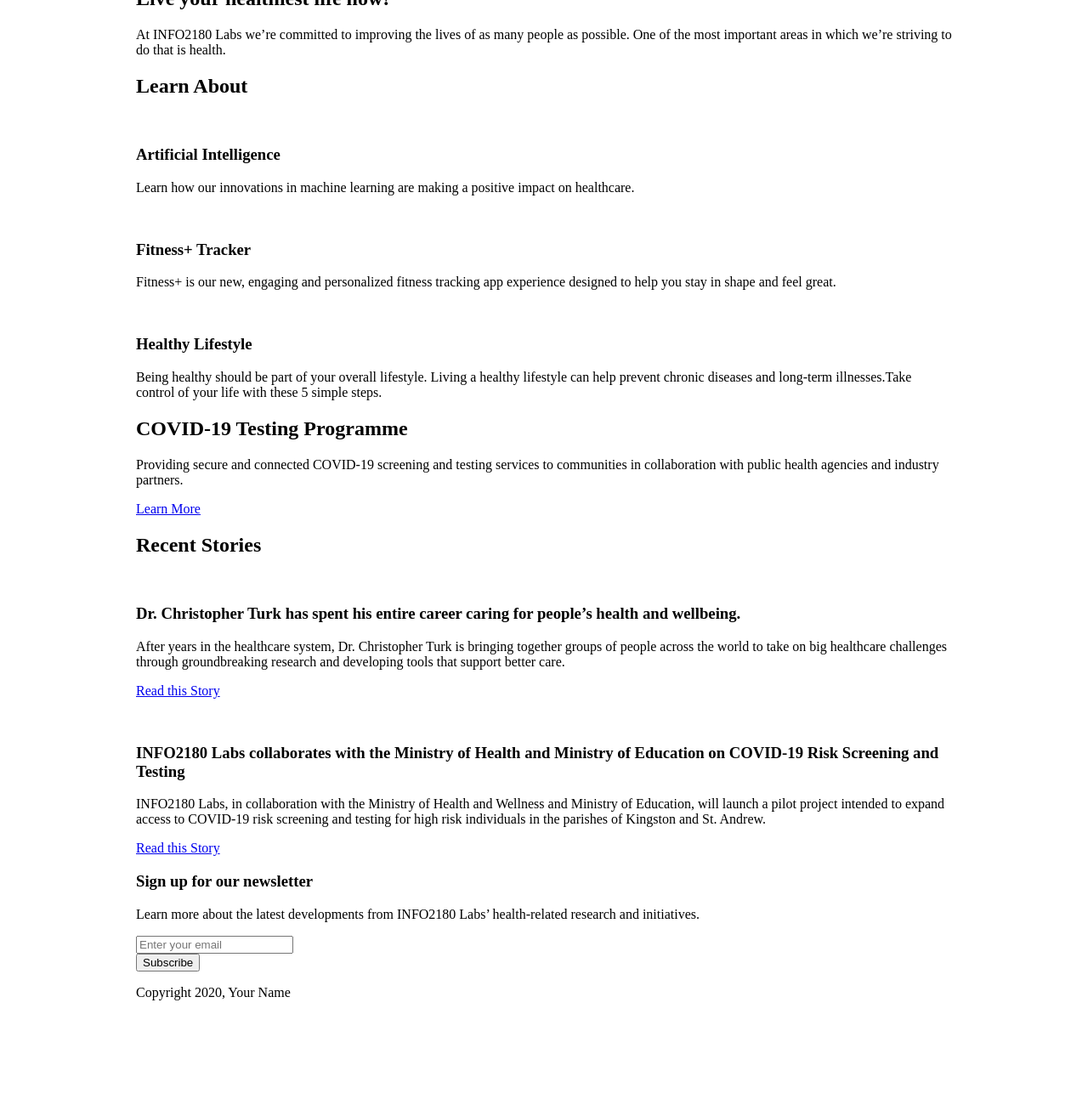
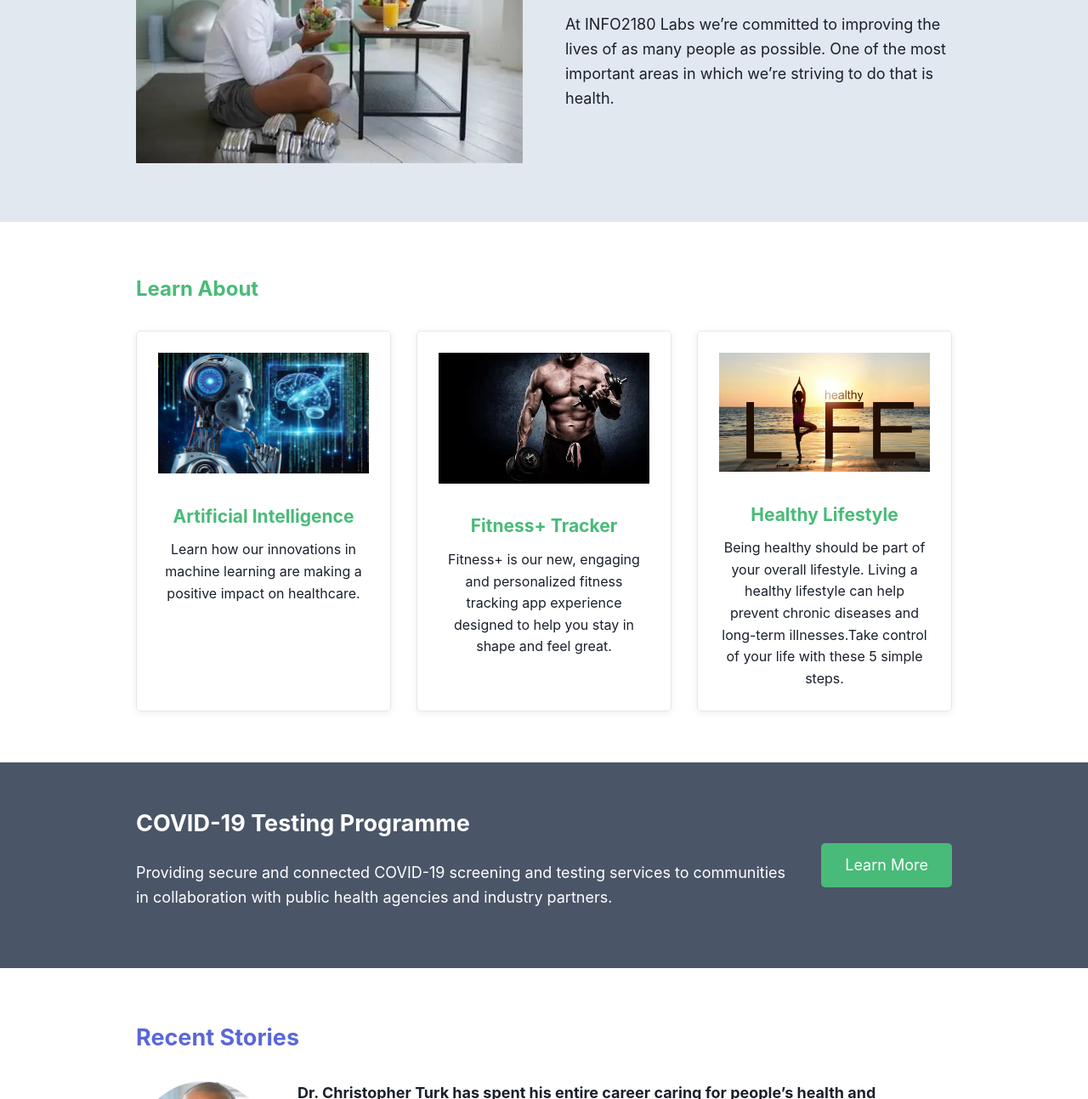
Before and after one commit to AntwonFarquharson/info2180-project1, a plain HTML site: page index.html in a window 1280 px wide. Shown: the part 239-1532 px from the top of the page at 85% size. Before the commit the page ends 1432 px from the top, so only its background shows below. Drawn offline with Linux system fonts and the light colour scheme.

Commit message:
Final project completion

```diff
--- a/index.html
+++ b/index.html
@@ -26,7 +26,7 @@
         <section class="overview-hero">
             <div class="container">
                 <div class="overview-hero-image">
-                    <img src="#" alt="">
+                    <img src="hero.jpg" alt="Live your healthiest life">
                 </div>
                 <div class="overview-hero-text">
                     <h2>Live  your healthiest life now!</h2>
@@ -39,21 +39,21 @@
                 <h2>Learn About</h2>
                 <div class="cards">
                     <div class="card">
-                        <img src="#" alt="">
+                        <img src="ai.jpg" alt="Artificial Intelligence">
                         <div class="card-body">
                             <h3>Artificial Intelligence</h3>
                             <p>Learn how our innovations in machine learning are making a positive impact on healthcare.</p>
                         </div>
                     </div>
                     <div class="card">
-                        <img src="#" alt="">
+                        <img src="fitness.jpg" alt="Fitness + Tracker">
                         <div class="card-body">
                             <h3>Fitness+ Tracker</h3>
                             <p>Fitness+ is our new, engaging and personalized fitness tracking app experience designed to help you stay in shape and feel great.</p>
                         </div>
                     </div>
                     <div class="card">
-                        <img src="#" alt="">
+                        <img src="healthy life.jpg" alt="Healthy Lifestyle">
                         <div class="card-body">
                             <h3>Healthy Lifestyle</h3>
                             <p>Being healthy should be part of your overall lifestyle. Living a healthy lifestyle can help prevent chronic diseases and long-term illnesses.Take control of your life with these 5 simple steps.</p>
@@ -77,7 +77,7 @@
             <div class="container">
                 <h2>Recent Stories</h2>
                 <article>
-                    <img src="" alt="">
+                    <img src="story1.jpg" alt="Dr. Christopher Tur">
                     <div class="article-body">
                         <h3>Dr. Christopher Turk has spent his entire career caring for people’s health and wellbeing.</h3>
                         <p>After years in the healthcare system, Dr. Christopher Turk is bringing together groups of people across the world to take on big healthcare challenges through groundbreaking research and developing tools that support better care.</p>
@@ -85,7 +85,7 @@
                     </div>
                 </article>
                 <article>
-                    <img src="" alt="">
+                    <img src="story2.jpg" alt="COVID-19 Testing">
                     <div class="article-body">
                         <h3>INFO2180 Labs collaborates with the Ministry of Health and Ministry of Education on COVID-19 Risk Screening and Testing</h3>
                         <p>INFO2180 Labs, in collaboration with the Ministry of Health and Wellness and Ministry of Education, will launch a pilot project intended to expand access to COVID-19 risk screening and testing for high risk individuals in the parishes of Kingston and St. Andrew.</p>
@@ -110,7 +110,7 @@
     </main>
     <footer>
         <div class="container">
-            <p>Copyright 2020, Your Name</p>
+            <p>Copyright 2020, Antwon Farquharson</p>
         </div>
     </footer>
 </body>
--- a/scripts.js
+++ b/scripts.js
@@ -1 +1,26 @@
 /* Add your JavaScript to this file */
+document.addEventListener("DOMContentLoaded", function () {
+    //Find the form, the email input, and the message div
+    const form = document.querySelector(".newsletter form");
+    const emailInput = document.getElementById("email");
+    const messageDiv = document.querySelector(".message");
+
+    //Listen for when the user clicks "Subscribe"
+    form.addEventListener("submit", function (event) {
+        // Stop the page from refreshing
+        event.preventDefault();
+
+        //Get what the user typed and remove extra spaces
+        const emailValue = emailInput.value.trim();
+
+        //Check if the input is empty
+        if (emailValue === "") {
+            messageDiv.textContent = "Please enter a valid email address.";
+        } else {
+            // If they typed something, show the thank you message
+            messageDiv.textContent = "Thank you! Your email address " + emailValue + " has been added to our mailing list!";
+        }
+
+        emailInput.value = "";
+    });
+});
--- a/styles.css
+++ b/styles.css
@@ -1,7 +1,11 @@
 /* Add your CSS to this file */
 body {
     margin: 0;
-    font-size: 16px;
+    font-size: 18px; /* Default font size 18px */
+    font-family: -apple-system, BlinkMacSystemFont, "Segoe UI", Roboto,
+                 "Helvetica Neue", Arial, "Noto Sans", sans-serif;
+    color: #1a202c;
+    line-height: 1.6;
 }
 
 .container {
@@ -9,3 +13,272 @@ body {
     max-width: 960px;
     width: 100%;
 }
+
+header {
+    background-color: white;
+    font-size: 18px;
+    padding: 20px 40px;
+}
+
+header .container {
+    display: flex;
+    justify-content: space-between;
+    align-items: center;
+}
+
+header h1 {
+    font-size: 18px;
+    margin: 0;
+}
+
+header nav ul {
+    list-style: none;
+    margin: 0;
+    padding: 0;
+    display: flex;
+    gap: 25px;
+}
+
+header nav a {
+    color: #6b7280;
+    text-decoration: none;
+    font-size: 18px;
+    transition: color 0.2s ease;
+}
+
+header nav a:hover {
+    color: #5A67D8;
+}
+
+.overview-hero {
+    background-color: #E2E8F0;
+    padding: 60px 40px;
+}
+
+.overview-hero .container {
+    display: flex;
+    align-items: center;
+    gap: 50px;
+}
+
+.overview-hero-image {
+    flex: 1;
+}
+
+.overview-hero-image img {
+    max-width: 100%;
+    height: auto;
+}
+
+.overview-hero-text {
+    flex: 1;
+}
+
+.overview-hero-text h2 {
+    margin-top: 0;
+    font-size: 30px;
+}
+
+.learn-about {
+    padding: 60px 40px;
+}
+
+.learn-about h2 {
+    font-size: 24px;
+    color: #48BB78;
+    margin-top: 0;
+    margin-bottom: 30px;
+}
+
+.cards {
+    display: grid;
+    grid-template-columns: repeat(3, 1fr);
+    gap: 30px;
+}
+
+.card {
+    border: 1px solid #E2E8F0;
+    border-radius: 5px;
+    box-shadow: 0 2px 8px rgba(0, 0, 0, 0.08);
+    padding: 25px;
+    text-align: center;
+}
+
+.card img {
+    max-width: 100%;
+    height: auto;
+    margin-bottom: 15px;
+}
+
+.card h3 {
+    color: #48BB78;
+    font-size: 21px;
+    margin: 10px 0;
+}
+
+.card p {
+    margin: 0;
+    font-size: 16px;
+}
+
+.testing {
+    background-color: #4A5568;
+    color: white;
+    padding: 50px 40px;
+}
+
+.testing .container {
+    display: flex;
+    justify-content: space-between;
+    align-items: center;
+    gap: 40px;
+}
+
+.testing-desciption {
+    flex: 1;
+}
+
+.testing-desciption h2 {
+    margin-top: 0;
+    color: white;
+}
+
+.btn {
+    background-color: #48BB78;
+    color: white;
+    text-decoration: none;
+    padding: 12px 28px;
+    border-radius: 5px;
+    display: inline-block;
+    white-space: nowrap;
+    font-size: 18px;
+}
+
+.btn:hover {
+    background-color: #38a169;
+}
+
+.stories {
+    padding: 60px 40px;
+}
+
+.stories h2 {
+    color: #5A67D8;
+    margin-top: 0;
+    margin-bottom: 30px;
+}
+
+.stories article {
+    display: flex;
+    gap: 30px;
+    margin-bottom: 40px;
+    align-items: flex-start;
+}
+
+.stories article img {
+    width: 160px;
+    height: 160px;
+    object-fit: cover;
+    border-radius: 50%;
+    flex-shrink: 0;
+}
+
+.article-body {
+    flex: 1;
+}
+
+.article-body h3 {
+    font-size: 18px;
+    margin-top: 0;
+    margin-bottom: 10px;
+}
+
+.article-body p {
+    margin-bottom: 10px;
+}
+
+.article-body a {
+    color: #5A67D8;
+    text-decoration: none;
+    font-weight: 600;
+}
+
+.article-body a:hover {
+    text-decoration: underline;
+}
+
+.newsletter {
+    background-color: #48BB78;
+    color: white;
+    text-align: center;
+    padding: 60px 40px;
+}
+
+.newsletter h3 {
+    font-size: 24px;
+    margin-top: 0;
+    color: white;
+}
+
+.newsletter form {
+    display: flex;
+    justify-content: center;
+    gap: 10px;
+    margin-top: 20px;
+    flex-wrap: wrap;
+}
+
+.newsletter input[type="email"] {
+    padding: 12px 15px;
+    font-size: 18px;
+    border: none;
+    border-radius: 5px;
+    min-width: 280px;
+}
+
+.newsletter button {
+    background-color: #5A67D8;
+    color: white;
+    border: none;
+    padding: 12px 28px;
+    font-size: 18px;
+    border-radius: 5px;
+    cursor: pointer;
+}
+
+.newsletter button:hover {
+    background-color: #4c56c0;
+}
+
+.newsletter .message {
+    margin-top: 15px;
+    font-size: 18px;
+    font-weight: bold;
+}
+
+footer {
+    background-color: #4A5568;
+    color: white;
+    text-align: center;
+    padding: 25px 40px;
+    font-size: 16px;
+}
+
+@media (max-width: 768px) {
+    .cards {
+        grid-template-columns: 1fr;
+    }
+
+    .overview-hero .container,
+    .testing .container,
+    .stories article {
+        flex-direction: column;
+        text-align: center;
+    }
+
+    .stories article img {
+        margin-bottom: 15px;
+        margin-right: auto;
+        margin-left: auto;
+    }
+}
```
Also changed, not shown: ai.jpg (added), fitness.jpg (added), healthy life.jpg (added), hero.jpg (added), story1.jpg (added), story2.jpg (added).
